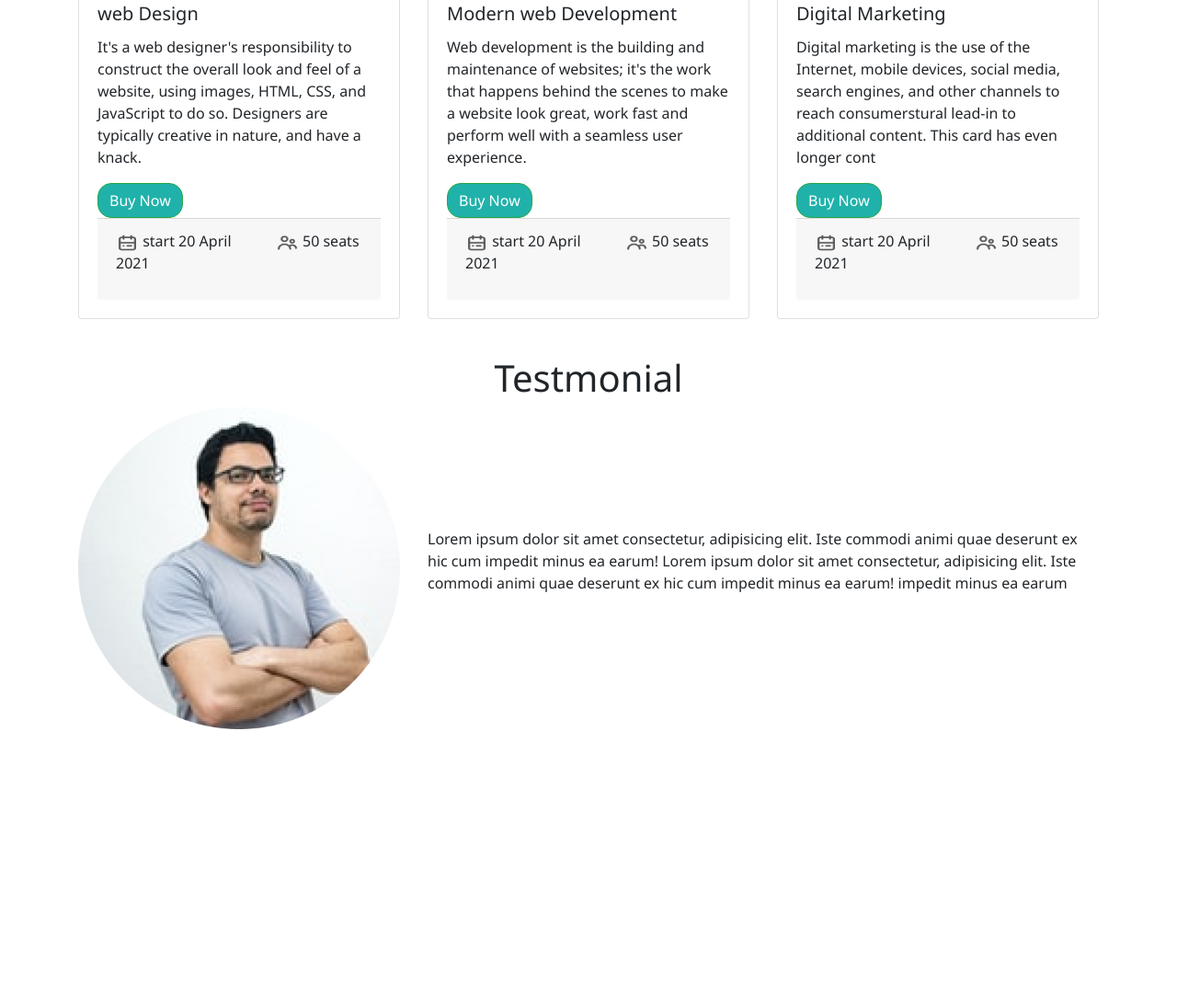
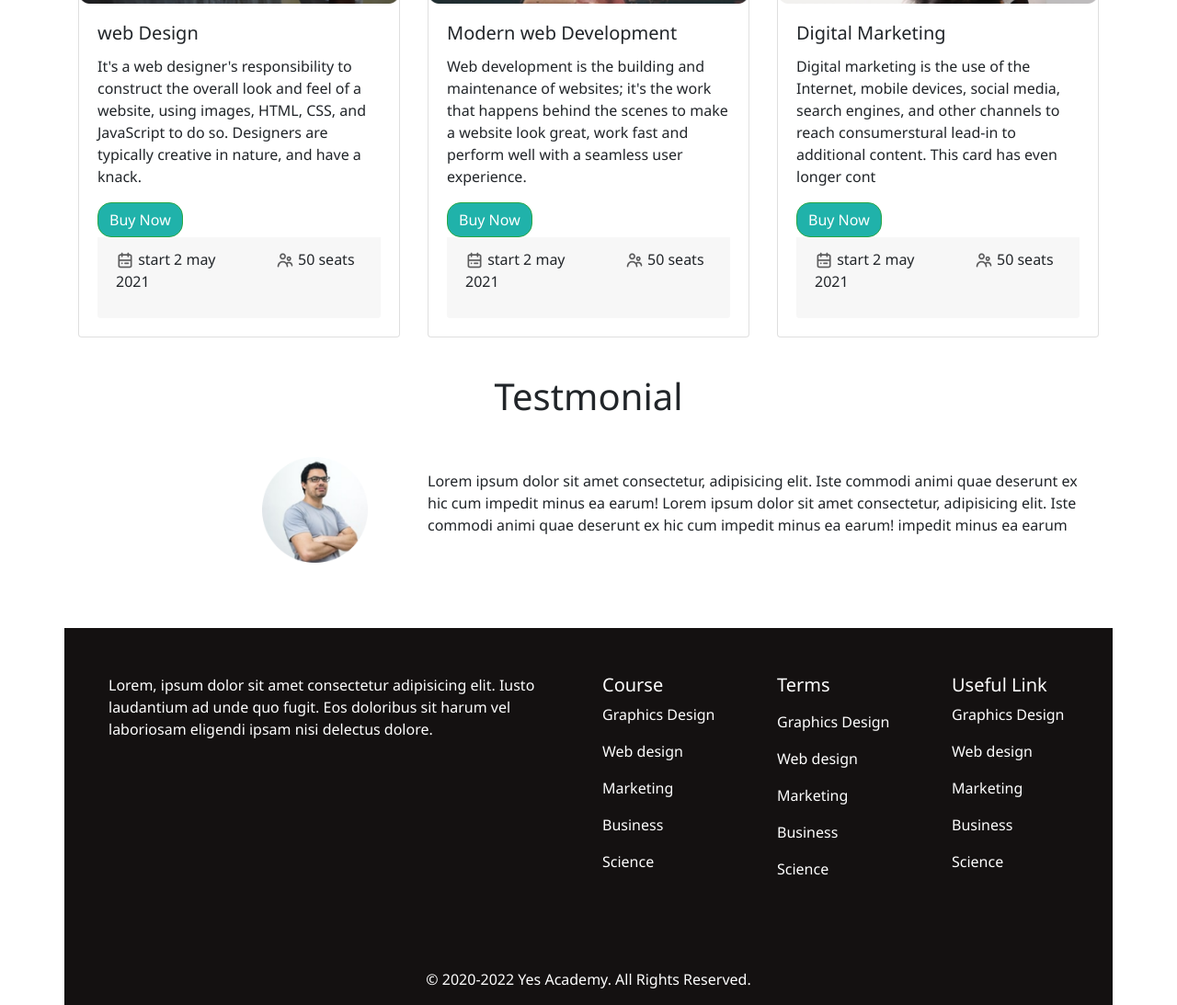
Before and after one commit to datik27/e-school, a plain HTML site: page index.html in a window 1280 px wide. Shown: the part 1180-2273 px from the top of the page at 92% size. Before the commit the page ends 1973 px from the top, so only its background shows below. Drawn offline with nearby package versions, Linux system fonts and the light colour scheme.

Commit message:
done school

```diff
--- a/index.html
+++ b/index.html
@@ -24,7 +24,7 @@
 <body>
                 <!--navigation bar start-->
                 <div class="container">
-                  <nav class="navbar navbar-expand-lg navbar-light bg-light ">
+                  <nav class="navbar navbar-expand-lg navbar-light" style="background-color: #e3f2fd;">
                     <a class="navbar-brand" href="#">
                        <img src="icon/loogo.png" class="w-25" alt="Responsive image" >
                     </a>
@@ -57,13 +57,13 @@
 
                   <!--ready to learn section start-->
                   <div class="container">
-                    <div class="row align-items-center adjusting text-justify">
-                      <div class="col-md-6">
-                        <h5>Are You Ready To Learn?</h5>
+                    <div class="row  align-items-center adjusting text-justify">
+                      <div class="col-md-6 p-5">
+                        <h5 class="ready-learn">Are You Ready To Learn?</h5>
                         <h1>Learn With Fun</h1>
-                        <h1>On Any Schedule</h1>
+                        <h1 id="head-style">On Any Schedule</h1>
                         <p>Lorem ipsum dolor sit amet consectetur adipisicing elit. Architecto nam facere facilis sit,</p>
-                        <button class="btn btn-outline-success my-2 my-sm-0" type="submit">Get Started</button>
+                        <button class="btn btn-outline-success my-2 my-sm-0" type="submit">Get Started</button> <br/>
 
                       </div>
                       <div class="col-md-6">
@@ -116,7 +116,7 @@
                    <!--online course section start-->
 
                 <div class="container">
-                    <h1>Online Courses</h1>
+                    <h1 class="online-style p-2">Online Courses</h1>
                     <div class="card-deck">
                       <div class="card">
                         <img class="card-img-top" src="photos/psc3.png" alt="Card image cap">
@@ -127,7 +127,7 @@
                           <div class="card-footer">
                             <div class="row">
                               <div class="col-md-7">
-                                <p> <img src="icon/calendar.png" class="cal-stu"> start 20 April 2021</p>
+                                <p> <img src="icon/calendar.png" class="cal-stu"> start 2 may 2021</p>
                               </div>
                               <div class="col-md-5">
                                 <p> <img src="icon/people.png" class="cal-stu"> 50 seats</p>
@@ -145,7 +145,7 @@
                           <div class="card-footer">
                             <div class="row">
                               <div class="col-md-7">
-                                <p> <img src="icon/calendar.png" class="cal-stu"> start 20 April 2021</p>
+                                <p> <img src="icon/calendar.png" class="cal-stu"> start 2 may 2021</p>
                               </div>
                               <div class="col-md-5">
                                 <p> <img src="icon/people.png" class="cal-stu"> 50 seats</p>
@@ -163,7 +163,7 @@
                           <div class="card-footer">
                             <div class="row">
                               <div class="col-md-7">
-                                <p> <img src="icon/calendar.png" class="cal-stu"> start 20 April 2021</p>
+                                <p> <img src="icon/calendar.png" class="cal-stu"> start 2 may 2021</p>
                               </div>
                               <div class="col-md-5">
                                 <p> <img src="icon/people.png" class="cal-stu"> 50 seats</p>
@@ -178,22 +178,51 @@
 
                    <!--testmonial Section start-->
                    <h1 class="testmonial-head">Testmonial</h1>
-                   <div class="container">
-
+                   <div class="container testmonial-style">
                      <div class="row">
                       <div class="col-md-4 align-self-center">
-                        <img src="photos/mman.png" class="img-fluid align-self-center">
+                        <img src="photos/mman.png" class="img-fluid justify-content-end">
+                      </div>
+                      <div class="col-md-8 py-5 align-self-center">
+                        <p>Lorem ipsum dolor sit amet consectetur, adipisicing elit. Iste commodi animi quae deserunt ex hic cum impedit minus ea earum! Lorem ipsum dolor sit amet consectetur, adipisicing elit. Iste commodi  animi quae deserunt ex hic cum impedit minus ea earum! impedit minus ea earum</p>
+                      </div>
+                     </div>
+                   </div>
+                   <!--testmonial Section finish-->
 
-                      </div>
-                      <div class="col-md-8 align-self-center">
-
-                        <p>Lorem ipsum dolor sit amet consectetur, adipisicing elit. Iste commodi animi quae deserunt ex hic cum impedit minus ea earum! Lorem ipsum dolor sit amet consectetur, adipisicing elit. Iste commodi  animi quae deserunt ex hic cum impedit minus ea earum! impedit minus ea earum</p>
-
-                      </div>
-
+                   <!--footer start-->
+                   <div class="container footer-style">
+                     <div class="row">
+                       <div class="col-md-6 d-flex align-items-top px-5">
+                         <p>Lorem, ipsum dolor sit amet consectetur adipisicing elit. Iusto laudantium ad unde quo fugit. Eos doloribus sit harum vel laboriosam eligendi ipsam nisi delectus dolore.</p>
+                       </div>
+                       <div class="col-md-2">
+                         <h5>Course</h5>
+                         <p>Graphics Design</p>
+                         <p>Web design</p>
+                         <p>Marketing</p>
+                         <p>Business</p>
+                         <p>Science</p>
+                       </div>
+                       <div class="col-md-2">
+                        <h5>Terms</h5>
+                        <p></p>
+                        <p>Graphics Design</p>
+                        <p>Web design</p>
+                        <p>Marketing</p>
+                        <p>Business</p>
+                        <p>Science</p>
+                       </div>
+                       <div class="col-md-2">
+                         <h5>Useful Link</h5>
+                        <p>Graphics Design</p>
+                        <p>Web design</p>
+                        <p>Marketing</p>
+                        <p>Business</p>
+                        <p>Science</p>
+                       </div>
                      </div>
-
-
+                     <div class="d-flex justify-content-center"><footer><p>© 2020-2022 Yes Academy. All Rights Reserved.</p></footer></div>
 
                    </div>
 
@@ -212,15 +241,7 @@
 
 
 
-
-
-
-
-
-
-
-
-                   <!--testmonial Section finish-->
+                   <!--footer finish-->
 
 
 
--- a/style.css
+++ b/style.css
@@ -16,7 +16,7 @@ body{
     padding-top: 20px;
 }
 .cal-stu{
-    width: 25px;
+    width: 20px;
     height: 20px;
 
 
@@ -25,3 +25,36 @@ body{
     text-align: center;
     padding-top: 40px;
 }
+.footer-style{
+    width: 100%;
+    height: auto;
+    background-color:rgb(20, 17, 17);
+    color: white;
+    padding-top: 50px;
+}
+.img-fluid{
+    height: auto;
+    width: 90%;
+    padding-left:200px;
+
+}
+.testmonial-style{
+    height: 220px;
+}
+.card-footer{
+    border: none;
+}
+footer{
+    padding-top: 80px;
+}
+.ready-learn{
+    color: tomato;
+
+}
+#head-style{
+    color: rgb(28, 170, 28);
+}
+.online-style{
+    text-align: center;
+    background-color: grey;
+}
```
